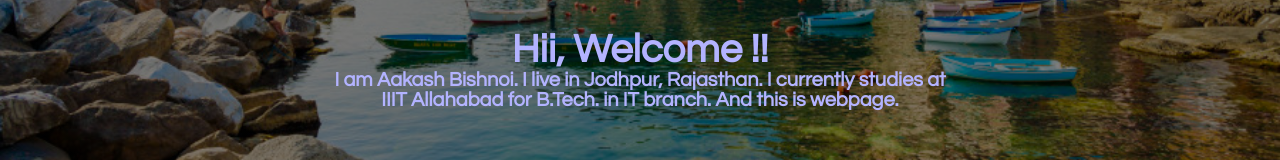
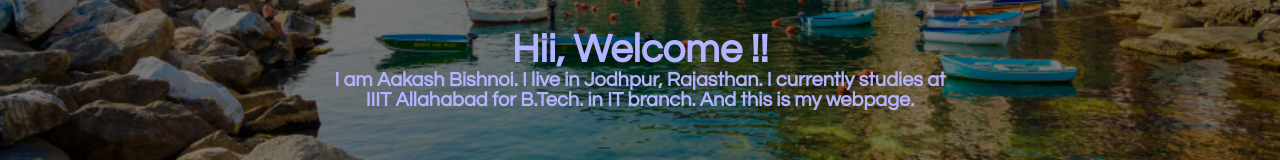
Before and after one commit to aakaxh2/Working, a plain HTML site: page index.html in a window 1280 px wide. Shown: the part 459-619 px from the top of the page. Drawn offline with Linux system fonts and the light colour scheme.

Commit message:
index.html

```diff
--- a/index.html
+++ b/index.html
@@ -20,7 +20,7 @@
 			<!-- <h1>AAKASH BISHNOI</h1> -->
 			<h1>Hii, Welcome !!</h1>
 			<h4>
-				I am Aakash Bishnoi. I live in Jodhpur, Rajasthan. I currently studies at IIIT Allahabad for B.Tech. in IT branch. And this is webpage.
+				I am Aakash Bishnoi. I live in Jodhpur, Rajasthan. I currently studies at IIIT Allahabad for B.Tech. in IT branch. And this is my webpage.
 			</h2>
 		</div>
 		<div class="button">
```
